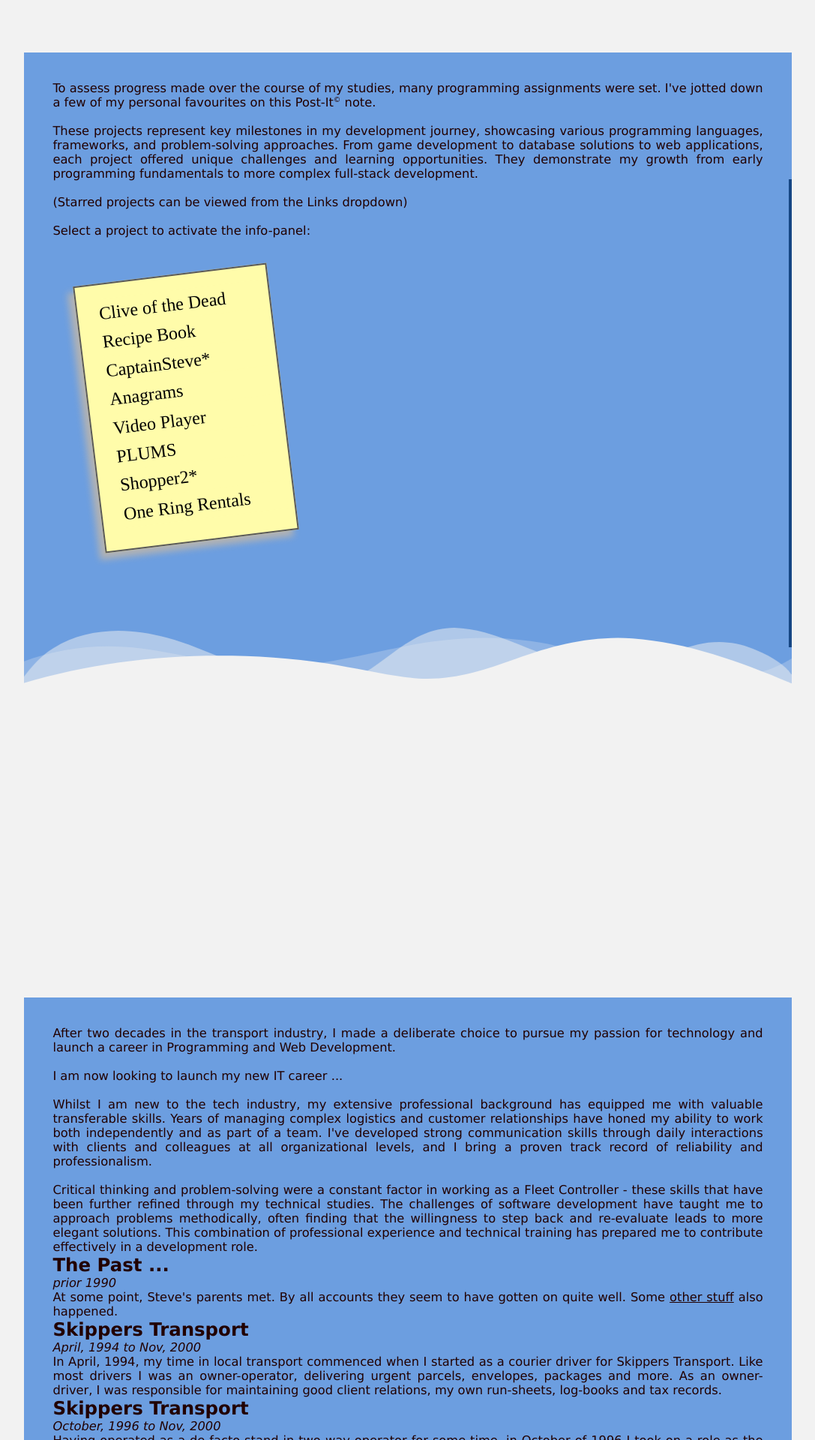
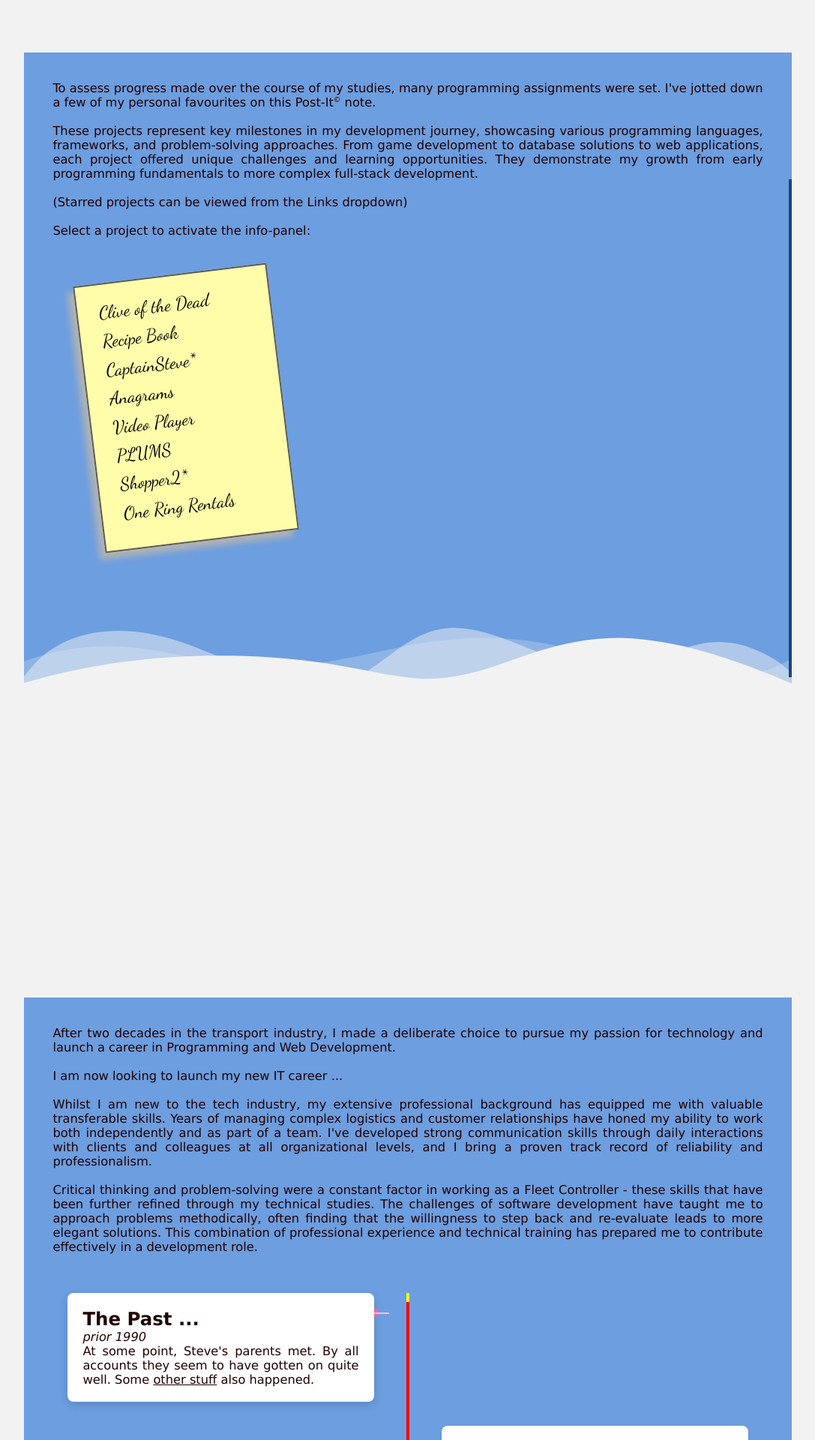
Before and after one commit to SteveSchrader65/Portfolio, a PHP site: page / in a window 1280 px wide. Shown: the part 3520-5440 px from the top of the page at 75% size, without its empty margins (96-1183 px from the left). Run offline with PHP 8.4, Linux system fonts and the light colour scheme; some web fonts are replaced.

Commit message:
feat: added Employment section

```diff
--- a/css/style.css
+++ b/css/style.css
@@ -1,5 +1,6 @@
 @charset "UTF-8";
 @import url('https://fonts.googleapis.com/css2?family=Tektur&display=swap');
+@import url('https://fonts.googleapis.com/css2?family=Dancing+Script&display=swap');
 
 :root {
   --tipShadow: -2px -2px 3px var(--navTextColour);
@@ -139,7 +140,7 @@ nav {
   position: fixed;
   top: 0;
   width: 100%;
-  z-index: 500;
+  z-index: 5000;
   background-color: var(--navBarColour);
   box-shadow: 1px 1px var(--navTextColour);
   -webkit-transition: top 0.4s;
@@ -154,7 +155,7 @@ nav {
 #mainNav ul {
   display: flex;
   flex-flow: row nowrap;
-  margin-left: 2%;
+  margin-left: 25%;
   place-content: center space-evenly;
   font-family: Tektur;
 }
@@ -227,6 +228,18 @@ nav {
 
 .viewingMode:hover {
   cursor: pointer;
+}
+
+/* || Launch button */
+.collapse {
+  /* display: none; */
+  height: 0;
+  transition: height 1.5s forwards;
+}
+
+.expand {
+  /* display: block; */
+  transition: height 1.5s forwards;
 }
 
 /* || Tooltips */
@@ -433,7 +446,7 @@ nav {
 
 #block4 #postIt {
   width: 27.5%;
-  font-family: "Brush Script MT";
+  font-family: 'Dancing Script', cursive;
   font-size: 1.5rem;
   list-style: none;
   line-height: 1.6;
@@ -468,7 +481,7 @@ nav {
   top: 20%;
   right: 0;
   width: 0;
-  height: 78vh;
+  height: 83vh;
   background-color: var(--panelBackColour);
   border: 2px solid var(--panelBorderColour);
   overflow-x: hidden;
@@ -607,101 +620,266 @@ nav {
 }
 
 /* || Employment */
-/* #block5 {
-  display: grid;
-  grid-template-rows: 2fr 7fr 4fr;
-  grid-template-columns: 1fr;
-}
-
-#block5 .container {
-  padding: 2rem;
-  padding-bottom: 400px;
+#block5 #history {
+  position: relative;
+  max-width: 1200px;
   margin: 0 auto;
-  max-width: 1200px;
+  padding: 20px;
 }
 
 #block5 .timeline {
-  display: flex;
-  flex-direction: row;
+  position: absolute;
+  left: 50%;
+  width: 4px;
+  height: 100%;
+  background: red;
+  transform: translateX(-50%);
+  overflow: hidden;
 }
 
-#block5 .line {
+#block5 .timeline::after {
+  content: '';
   position: absolute;
-  position: relative;
-  z-index: 2;
-  left: calc(50% - 1px);
+  top: 0;
   left: 0;
-  width: 2px;
   width: 100%;
-  height: 2px;
-  top: -50px;
-  bottom: -50px;
-  background-color: yellow;
-  display: none;
+  background: green;
+  transform-origin: top;
+  transform: scaleY(var(--progress, 0));
 }
 
-#block5 .line:before,
-#block5 .line:after {
+#block5 .entries {
+  list-style: none;
+  margin: 0;
+  padding: 0;
+  position: relative;
+}
+
+#block5 .event {
+  position: relative;
+  margin: 2rem 0;
+  width: 45%;
+  opacity: 0;
+  transition: all 0.6s ease-out;
+  list-style-type: none;
+}
+
+#block5 .event.left {
+  transform: translateX(-100px);
+  margin-right: auto;
+}
+
+#block5 .event.right {
+  transform: translateX(100px);
+  margin-left: auto;
+}
+
+#block5 .event.visible {
+  opacity: 1;
+  transform: translateX(0);
+}
+
+#block5 .content {
+  background: #fff;
+  padding: 20px;
+  border-radius: 8px;
+  box-shadow: 0 2px 4px rgba(0,0,0,0.1);
+  opacity: 0;
+  transform: scale(0.8);
+  transition: all 0.5s ease-out;
+}
+
+#block5 .content.reveal {
+  opacity: 1;
+  transform: scale(1);
+}
+
+#block5 .connect-dot {
   position: absolute;
-  display: block;
-  content: "";
-  height: 1rem;
-  width: 1rem;
+  top: 20px; /* Adjust to align with your content */
+  width: 12px;
+  height: 12px;
+  background: hotpink; /* Match your timeline color */
   border-radius: 50%;
-  background-color: pink;
+  opacity: 0;
+  transform: scale(0);
+  transition: all 0.4s ease-out;
+}
+
+#block5 .event.left .connect-dot {
+  right: -6px; /* Half the width to center on timeline */
+}
+
+#block5 .event.right .connect-dot {
+  left: -6px;
+}
+
+#block5 .event.visible .connect-dot {
+  opacity: 1;
+  transform: scale(1);
+}
+
+/* Add connecting lines */
+#block5 .event.left::after,
+#block5 .event.right::after {
+  content: '';
+  position: absolute;
+  top: 26px; /* Dot position + half dot height */
+  width: 20px;
+  height: 2px;
+  background: pink;
+  transform: scaleX(0);
+  transition: transform 0.4s ease-out;
+}
+
+#block5 .event.left::after {
+  right: -20px;
+  transform-origin: right;
+}
+
+#block5 .event.right::after {
+  left: -20px;
+  transform-origin: left;
+}
+
+#block5 .event.visible::after {
+  transform: scaleX(1);
+}
+
+#block5 .events ol {
+  display: grid;
+  grid-template-columns: repeat(auto-fit, minmax(100px, 1fr));
+  gap: 1rem;
+  list-style: none;
+  padding: 0 10%;
+  margin-bottom: 2rem;
+  text-align: center;
+}
+
+#block5 .events li {
+  font-size: 0.9rem;
+  padding: 0.5rem;
+}
+
+#block5 .events a {
+  transition: color 0.3s ease;
+}
+
+#block5 .events a.active {
+  color: rgb(248, 61, 61);  /* Choose a color that matches your theme */
+  font-weight: bold;
+}
+
+#block5 .progress-dot {
+  position: absolute;
+  width: 12px;
+  height: 12px;
+  background: blue;
+  border-radius: 50%;
   left: 50%;
   transform: translateX(-50%);
-}
-
-#block5 .line:after {
-  bottom: 0;
-}
-
-#block5 .section {
-  display: flex;
-  opacity: 0;
-  transform: translateX(-100%);
-  transition: 600ms ease;
-  position: relative;
-  z-index: 1;
-  margin-top: 5%;
-  padding: 1rem;
-  border-radius: 1rem;
-  align-items: center;
-  min-height: 300px;
-}
-
-#block5 .section:nth-child(odd) {
-  flex-direction: row-reverse;
-  transform: translateX(100%);
-}
-
-#block5 .circle {
-  position: absolute;
-  display: block;
-  height: 2rem;
-  width: 2rem;
-  border-radius: 50%;
-  background-color: greenyellow;
-  left: 50%;
-  top: -20%;
-  transform: translateY(-250%);
-  border: 2px solid red;
   z-index: 10;
 }
 
-#block5 .content {
-  width: calc(50% - 2rem);
+#block5 .progress-dot:nth-child(1) {
+  top: 10%;
 }
 
-#block5 .content > p {
-  visibility: hidden;
+#block5 .progress-dot:nth-child(2) {
+  top: 20%;
 }
 
-#block5 .show:nth-child(n) {
-  transform: none;
-  opacity: 1;
-} */
+#block5 .progress-dot:nth-child(3) {
+  top: 30%;
+}
+
+#block5 .progress-dot:nth-child(4) {
+  top: 40%;
+}
+
+#block5 .progress-dot:nth-child(5) {
+  top: 50%;
+}
+
+#block5 .progress-dot:nth-child(6) {
+  top: 60%;
+}
+
+#block5 .progress-dot:nth-child(7) {
+  top: 70%;
+}
+
+#block5 .progress-dot:nth-child(8) {
+  top: 80%;
+}
+
+#block5 .progress-dot:nth-child(9) {
+  top: 90%;
+}
+
+#block5 .progress-dot.active {
+  background: yellow;
+}
+
+#block5 .event.active .content {
+  box-shadow: 0 4px 12px rgba(0,0,0,0.15);
+}
+
+.thank-you-bubble {
+    position: absolute;
+    left: 50%;
+    bottom: 100%;
+    transform: translateX(-50%);
+    padding: 10px 15px;
+    background: greenyellow;
+    color: var(--textColor);
+    border-radius: 15px;
+    border: 2px solid var(--textColor);
+    font-size: 1.2rem;
+    pointer-events: none;
+    animation: floatUp 3s ease-out forwards;
+    z-index: 500;
+}
+
+@keyframes floatUp {
+    0% {
+        opacity: 0;
+        transform: translateX(-50%) translateY(20px);
+    }
+    10% {
+        opacity: 1;
+    }
+    80% {
+        opacity: 1;
+    }
+    100% {
+        opacity: 0;
+        transform: translateX(-50%) translateY(-100px);
+    }
+}
+
+.thank-you-bubble::after {
+    content: '';
+    position: absolute;
+    bottom: -10px;
+    left: 50%;
+    /* transform: translateX(-50%); */
+    border-left: 10px solid transparent;
+    border-right: 10px solid transparent;
+    border-top: 10px solid var(--textColor);
+}
+
+.thank-you-bubble::before {
+    content: '';
+    position: absolute;
+    bottom: -7px;
+    left: 50%;
+    /* transform: translateX(-50%); */
+    border-left: 8px solid transparent;
+    border-right: 8px solid transparent;
+    border-top: 8px solid var(--bgColor);
+    z-index: 10;
+}
 
 /* || Contact */
 .formContainer {
```
